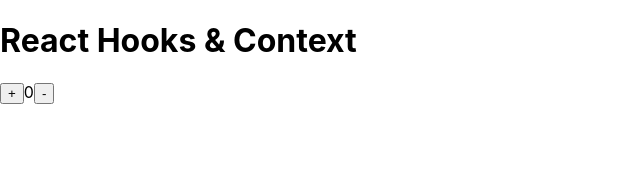
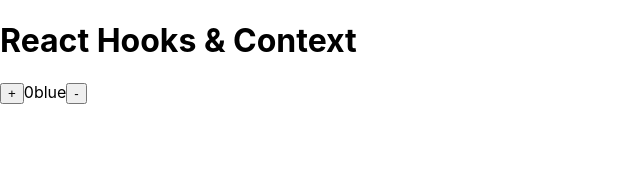
Before and after one commit to kultosh/react-hooks, a React (Create React App) app: page / in a window 1280 px wide. Shown: the top 172 px of the page, without its empty margins (0-640 px from the left). Built offline with nearby package versions, Linux system fonts and the light colour scheme.

Commit message:
Learned to use ...prev hook in useState hook

```diff
--- a/src/App.js
+++ b/src/App.js
@@ -1,27 +1,25 @@
 import React, {useState} from 'react';
 
 function App() {
-  const [counter, setCounter] = useState(0);
+  const [state, setState] = useState({count: 0, theme: 'blue'});
+  const counter = state.count
+  const theme = state.theme
 
-  let Increase
-  let Decrease
-
-  if(counter >= 0)
-  {
-     Increase = () => {
-      setCounter( counter + 1)
-    }
-
-     Decrease = () => {
-      setCounter( counter - 1)
-    }
+  const Increase = () => {
+    setState(prevState => {
+      return {
+        ...prevState, count: prevState.count + 1, theme: 'blue'
+      }
+    })
   }
 
-  else
-  {
-    setCounter(0);
+  const Decrease = () => {
+    setState(prevState => {
+      return {
+        ...prevState, count: prevState.count - 1, theme: 'red'
+      }
+    })
   }
-
 
   return (
     <div>
@@ -29,6 +27,7 @@
       <div>
         <button onClick={Increase}>+</button>
         <span>{counter}</span>
+        <span>{theme}</span>
         <button onClick={Decrease}>-</button>
       </div>
     </div>
```
